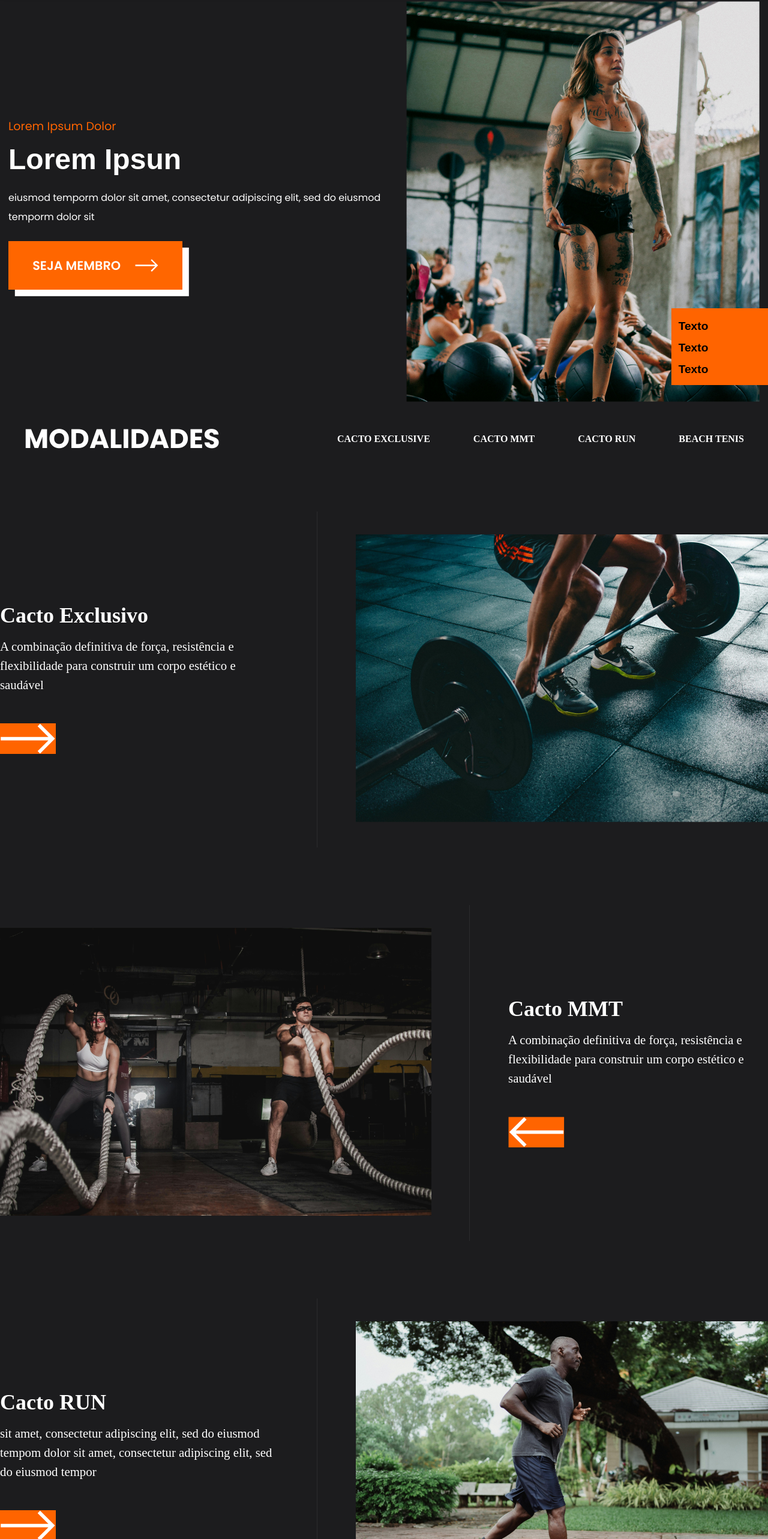
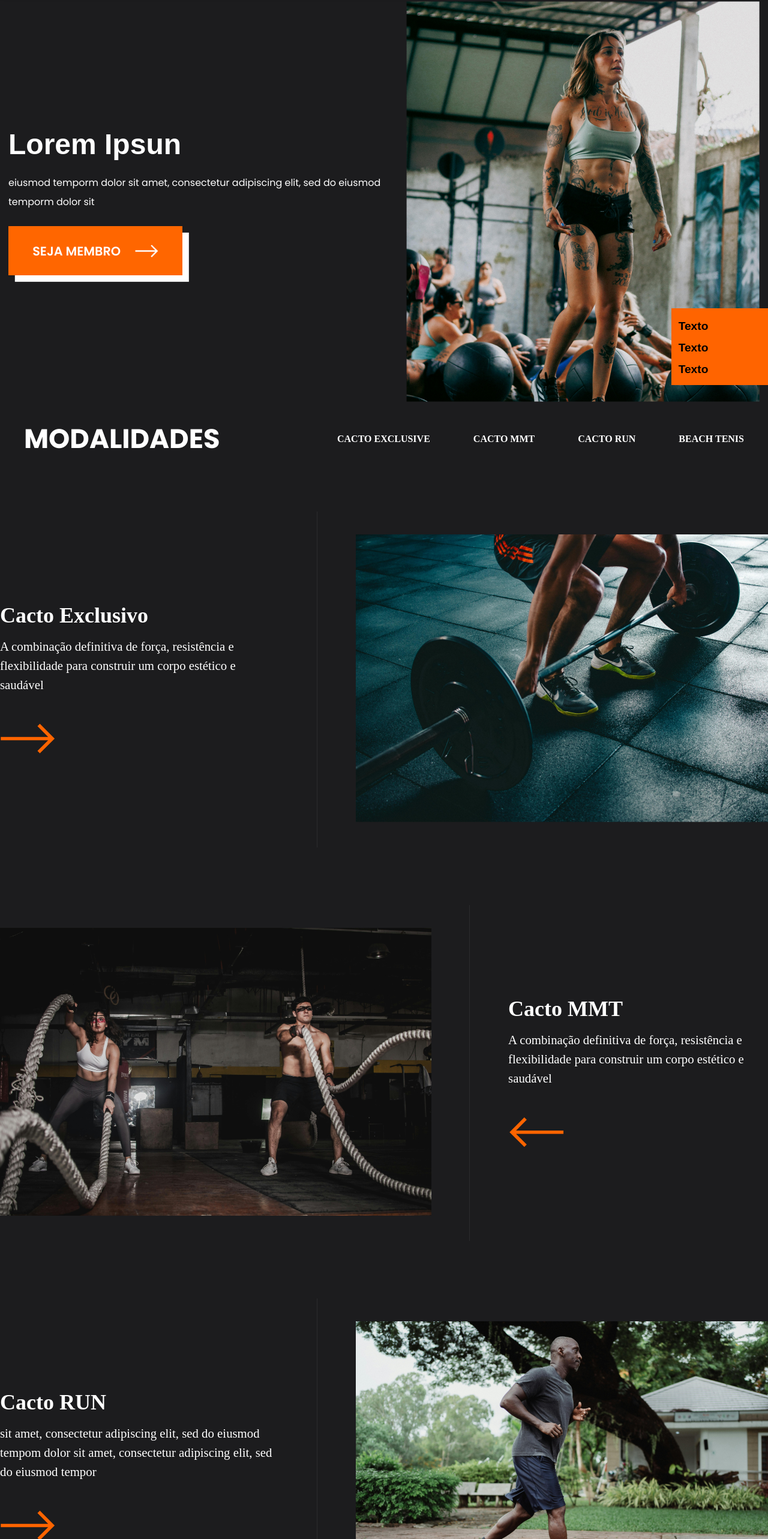
Before and after one commit to ajulabs/cacto-web, a Vue app: page /Produtos in a window 1280 px wide. Shown: the part 94-2660 px from the top of the page at 60% size. Built offline with nearby package versions, Linux system fonts and the light colour scheme; a web font is replaced by a local one.

Commit message:
demo text removal

```diff
--- a/src/components/CardModallities.vue
+++ b/src/components/CardModallities.vue
@@ -62,34 +62,28 @@ const props = defineProps({
     margin: 0 auto;
     margin-top: 6rem;
 }
-
 .cardModal-content {
     display: flex;
     justify-content: space-evenly;
     align-items: center;
 }
-
 .img-Modal {
     display: flex;
     justify-content: space-around;
     align-items: center;
 }
-
 .txt-Modal {
     width: 29.17rem;
 }
-
 .lineVertical {
     padding-left: 4rem;
     padding-right: 4rem;
     display: flex;
     opacity: 7%;
 }
-
 .arrow-reverse img {
     transform: rotate(180deg);
 }
-
 .txt-Modal h1{
     font-family: 'Sofia sans';
     font-weight: 900;
@@ -98,7 +92,6 @@ const props = defineProps({
     margin-bottom: 1rem;
     color: #FFFFFF;
 }
-
 .txt-Modal p  {
     font-family: 'Poppins' sans-serif;
     font-weight: 400;
@@ -106,17 +99,12 @@ const props = defineProps({
     line-height: 2rem;
     color: #FFFFFF;
 }
-
 .txt-Modal img {
     width: 5.834rem;
     height: 3.2rem;
     border: none;
     cursor: pointer;
     margin-top: 3rem;
-    fill: #FF6400;
-    stroke: #FF6400;
-    background: #FF6400;
-
 }
 
 </style>
--- a/src/views/Produtos.vue
+++ b/src/views/Produtos.vue
@@ -12,7 +12,6 @@ import TitleTextTwo from '@/components/TitleTextTwo.vue';
     <div class="Production-Section-main">
         <div class="Produc-Section">
             <div class="text-container">
-                    <h3>Lorem Ipsum Dolor</h3>
                 <div class="text-content">
                     <TitleTextTwo
                         title="Lorem Ipsun"
@@ -38,13 +37,13 @@ import TitleTextTwo from '@/components/TitleTextTwo.vue';
                     :CardOne="{
                         title:'Cacto Exclusivo',
                         description:'A combinação definitiva de força, resistência e flexibilidade para construir um corpo estético e saudável',
-                        iconSrc:'/src/assets/Icon.svg',
+                        iconSrc:'/src/assets/Vector.svg',
                         imageSrc:'/src/assets/victorfreitas.png',
                     }"
                     :CardTwo="{
                         title:' Cacto MMT',
                         description:'A combinação definitiva de força, resistência e flexibilidade para construir um corpo estético e saudável',
-                        iconSrc:'/src/assets/Icon.svg',
+                        iconSrc:'/src/assets/Vector.svg',
                         imageSrc: '/src/assets/leonardho.png',
                     }"
                 />
@@ -52,13 +51,13 @@ import TitleTextTwo from '@/components/TitleTextTwo.vue';
                     :CardOne="{
                         title:' Cacto RUN ',
                         description:'sit amet, consectetur adipiscing elit, sed do eiusmod tempom dolor sit amet, consectetur adipiscing elit, sed do eiusmod tempor',
-                        iconSrc:'/src/assets/Icon.svg',
+                        iconSrc:'/src/assets/Vector.svg',
                         imageSrc:'/src/assets/ketut-subiyanto.png'
                     }"
                     :CardTwo="{
                         title:' Beach Tênis ',
                         description:'sit amet, consectetur adipiscing elit, sed do eiusmod tempom dolor sit amet, consectetur adipiscing elit, sed do eiusmod tempor',
-                        iconSrc: '/src/assets/Icon.svg',
+                        iconSrc: '/src/assets/Vector.svg',
                         imageSrc:'/src/assets/image 76.png'
                     }"
                 />
@@ -120,9 +119,6 @@ import TitleTextTwo from '@/components/TitleTextTwo.vue';
     font-size: 1.2rem;
     line-height: 2.25rem;
     margin-bottom: .8rem;
-    color: #ff6400;
-}
-.menu-container {
-
+    /* color: #ff6400; */
 }
 </style>
```
Also changed, not shown: src/assets/Vector (1).png (deleted), src/assets/Vector.svg (added).
